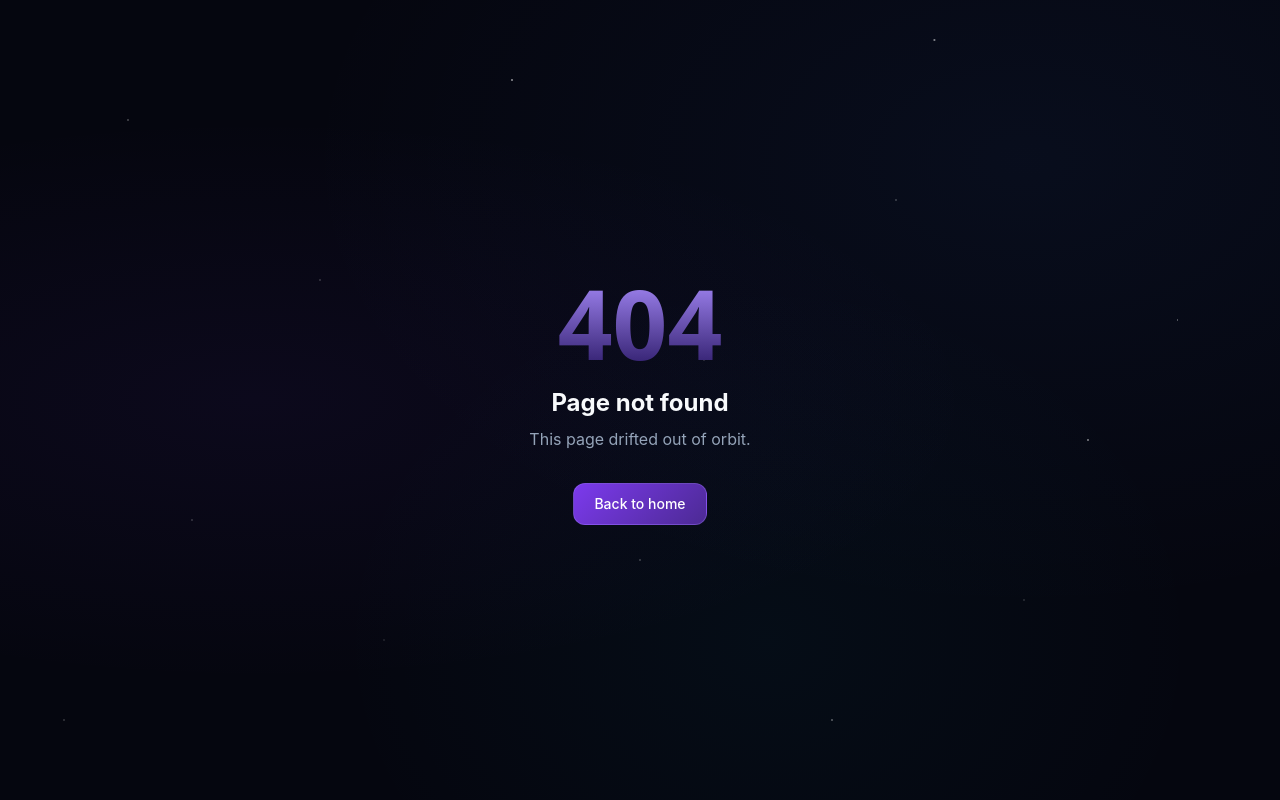
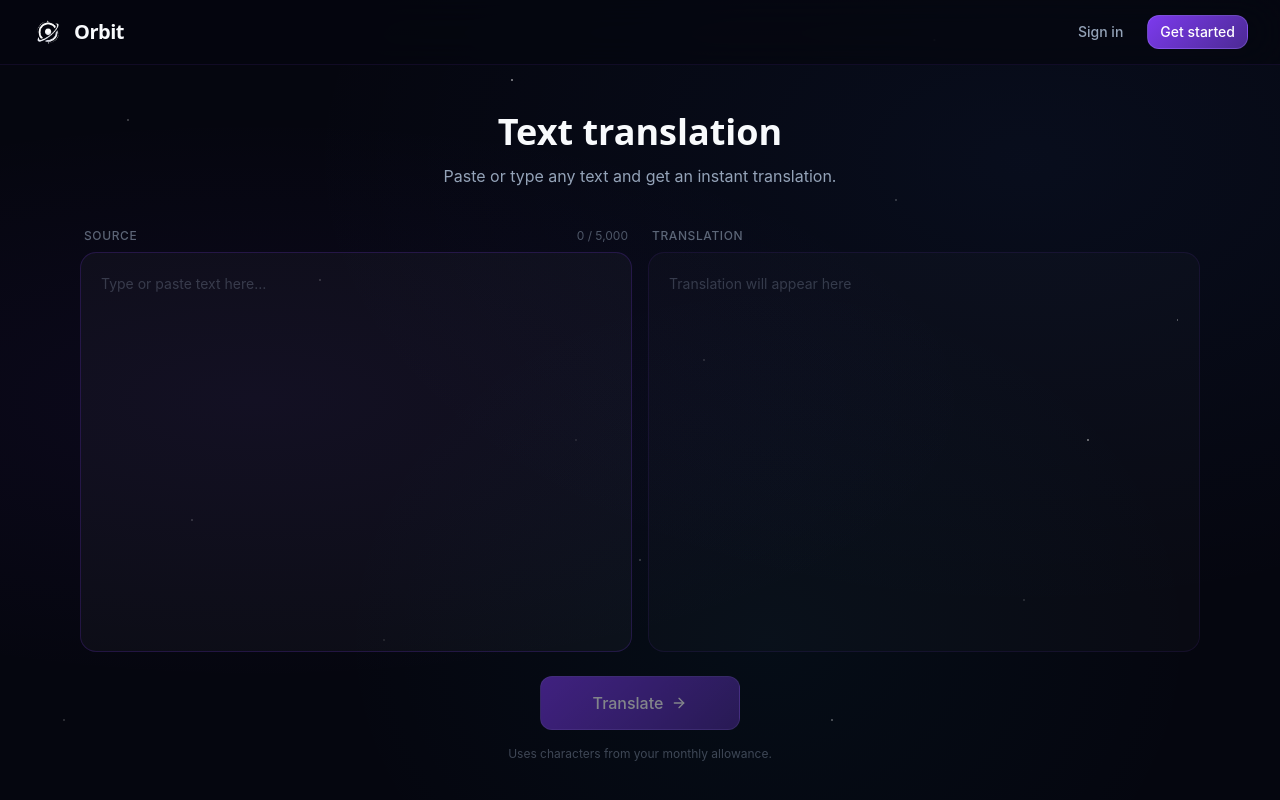
Before and after one commit to Enke69/Orbit, a Next.js app: page /text in a window 1280 px wide. Before the commit this address had no page. Shown: the top 800 px of the page. Built offline with nearby package versions, Linux system fonts and the light colour scheme; no server answers.

Commit message:
Remove Mongolian-specific UI text and add text-to-text translation page

```diff
--- a/src/app/(app)/history/page.tsx
+++ b/src/app/(app)/history/page.tsx
@@ -58,7 +58,7 @@ export default async function HistoryPage() {
                     </span>
                     {t.sourceLanguage && (
                       <span className="text-xs text-cosmos-dust">
-                        {t.sourceLanguage} → Mongolian
+                        {t.sourceLanguage} → Translated
                       </span>
                     )}
                     <span className="text-xs text-cosmos-dust">
--- a/src/app/(app)/page.tsx
+++ b/src/app/(app)/page.tsx
@@ -22,7 +22,7 @@ export default function HomePage() {
         <h1 className="font-display text-5xl sm:text-6xl lg:text-7xl font-bold text-cosmos-star mb-6 leading-tight max-w-4xl">
           Translate any document{" "}
           <span className="bg-gradient-to-r from-cosmos-purple-light via-cosmos-blue-light to-cosmos-cyan-glow bg-clip-text text-transparent glow-text">
-            into Mongolian
+            instantly
           </span>
         </h1>
 
--- /dev/null
+++ b/src/app/(app)/text/page.tsx
@@ -0,0 +1,172 @@
+"use client";
+
+import { useState, useRef } from "react";
+import { Button } from "@/components/ui/Button";
+import { ArrowRight, Copy, Check, X } from "lucide-react";
+import { toast } from "react-hot-toast";
+import { cn } from "@/lib/utils";
+
+const MAX_CHARS = 5000;
+
+export default function TextTranslatePage() {
+  const [input, setInput] = useState("");
+  const [output, setOutput] = useState("");
+  const [loading, setLoading] = useState(false);
+  const [copied, setCopied] = useState(false);
+  const abortRef = useRef<AbortController | null>(null);
+
+  async function handleTranslate() {
+    const text = input.trim();
+    if (!text) return;
+    if (text.length > MAX_CHARS) {
+      toast.error(`Text too long. Max ${MAX_CHARS.toLocaleString()} characters.`);
+      return;
+    }
+
+    abortRef.current?.abort();
+    abortRef.current = new AbortController();
+    setLoading(true);
+    setOutput("");
+
+    try {
+      const lines = text.split("\n");
+      const res = await fetch("/api/translate/text", {
+        method: "POST",
+        headers: { "Content-Type": "application/json" },
+        body: JSON.stringify({ lines, contextSummary: "" }),
+        signal: abortRef.current.signal,
+      });
+
+      if (!res.ok) {
+        const data = await res.json().catch(() => ({}));
+        if (res.status === 402) {
+          toast.error("Character limit reached. Please top up your credits.");
+        } else {
+          toast.error(data.error ?? "Translation failed");
+        }
+        return;
+      }
+
+      const data = await res.json();
+      const translated: (string | null)[] = data.translated ?? [];
+      // Merge back — keep original line if translation is null (e.g. numbers, URLs)
+      const result = lines.map((l, i) => translated[i] ?? l).join("\n");
+      setOutput(result);
+    } catch (err: unknown) {
+      if (err instanceof Error && err.name === "AbortError") return;
+      toast.error("Network error. Please try again.");
+    } finally {
+      setLoading(false);
+    }
+  }
+
+  function handleCopy() {
+    if (!output) return;
+    navigator.clipboard.writeText(output);
+    setCopied(true);
+    setTimeout(() => setCopied(false), 2000);
+  }
+
+  function handleClear() {
+    setInput("");
+    setOutput("");
+    abortRef.current?.abort();
+  }
+
+  const charCount = input.length;
+  const overLimit = charCount > MAX_CHARS;
+
+  return (
+    <div className="max-w-6xl mx-auto px-4 py-12">
+      {/* Header */}
+      <div className="text-center mb-10">
+        <h1 className="font-display text-4xl font-bold text-cosmos-star mb-3">
+          Text translation
+        </h1>
+        <p className="text-cosmos-dust">
+          Paste or type any text and get an instant translation.
+        </p>
+      </div>
+
+      {/* Editor */}
+      <div className="grid md:grid-cols-2 gap-4">
+        {/* Input */}
+        <div className="flex flex-col">
+          <div className="flex items-center justify-between mb-2 px-1">
+            <span className="text-xs font-medium text-cosmos-dust/60 uppercase tracking-wider">Source</span>
+            <div className="flex items-center gap-2">
+              <span className={cn("text-xs", overLimit ? "text-red-400" : "text-cosmos-dust/50")}>
+                {charCount.toLocaleString()} / {MAX_CHARS.toLocaleString()}
+              </span>
+              {input && (
+                <button onClick={handleClear} className="text-cosmos-dust/40 hover:text-cosmos-dust transition-colors">
+                  <X size={14} />
+                </button>
+              )}
+            </div>
+          </div>
+          <textarea
+            value={input}
+            onChange={(e) => setInput(e.target.value)}
+            placeholder="Type or paste text here…"
+            className={cn(
+              "flex-1 min-h-[400px] w-full rounded-2xl p-5 text-sm text-cosmos-star placeholder:text-cosmos-dust/30",
+              "bg-white/[0.03] border border-cosmos-purple-bright/20 focus:border-cosmos-purple-bright/50",
+              "outline-none resize-none transition-colors leading-relaxed",
+              overLimit && "border-red-500/50"
+            )}
+          />
+        </div>
+
+        {/* Output */}
+        <div className="flex flex-col">
+          <div className="flex items-center justify-between mb-2 px-1">
+            <span className="text-xs font-medium text-cosmos-dust/60 uppercase tracking-wider">Translation</span>
+            {output && (
+              <button
+                onClick={handleCopy}
+                className="flex items-center gap-1.5 text-xs text-cosmos-dust/60 hover:text-cosmos-star transition-colors"
+              >
+                {copied ? <Check size={13} className="text-emerald-400" /> : <Copy size={13} />}
+                {copied ? "Copied" : "Copy"}
+              </button>
+            )}
+          </div>
+          <div
+            className={cn(
+              "flex-1 min-h-[400px] rounded-2xl p-5 text-sm leading-relaxed",
+              "bg-white/[0.02] border border-cosmos-purple-bright/10",
+              output ? "text-cosmos-star" : "text-cosmos-dust/30",
+              loading && "animate-pulse"
+            )}
+          >
+            {loading ? (
+              <span className="text-cosmos-dust/40">Translating…</span>
+            ) : output ? (
+              <pre className="whitespace-pre-wrap font-sans">{output}</pre>
+            ) : (
+              <span>Translation will appear here</span>
+            )}
+          </div>
+        </div>
+      </div>
+
+      {/* Translate button */}
+      <div className="flex justify-center mt-6">
+        <Button
+          onClick={handleTranslate}
+          disabled={!input.trim() || overLimit}
+          loading={loading}
+          size="lg"
+          className="gap-2 min-w-[200px]"
+        >
+          Translate <ArrowRight size={16} />
+        </Button>
+      </div>
+
+      <p className="text-center text-xs text-cosmos-dust/40 mt-4">
+        Uses characters from your monthly allowance.
+      </p>
+    </div>
+  );
+}
--- a/src/app/(app)/translate/page.tsx
+++ b/src/app/(app)/translate/page.tsx
@@ -103,7 +103,7 @@ export default function TranslatePage() {
           Translate a document
         </h1>
         <p className="text-cosmos-dust">
-          Upload a PDF or Word file. We&apos;ll translate the text to Mongolian and send it back.
+          Upload a PDF or Word file and get it translated. Download the result instantly.
         </p>
       </div>
 
@@ -158,7 +158,7 @@ export default function TranslatePage() {
             size="lg"
             className="w-full gap-2"
           >
-            Translate to Mongolian <ArrowRight size={16} />
+            Translate <ArrowRight size={16} />
           </Button>
 
           <p className="text-center text-xs text-cosmos-dust/50">
@@ -191,12 +191,12 @@ export default function TranslatePage() {
           </div>
           <div>
             <p className="font-display font-semibold text-lg text-cosmos-star">Translation complete!</p>
-            <p className="text-sm text-cosmos-dust mt-1">Your document has been translated to Mongolian.</p>
+            <p className="text-sm text-cosmos-dust mt-1">Your document has been translated.</p>
           </div>
           {downloadUrl && (
             <a
               href={downloadUrl}
-              download={file ? file.name.replace(/\.[^.]+$/, "") + "_mongolian.pdf" : "translated.pdf"}
+              download={file ? file.name.replace(/\.[^.]+$/, "") + "_translated.pdf" : "translated.pdf"}
             >
               <Button size="lg" className="gap-2 w-full">
                 <Download size={16} /> Download translated document
--- a/src/app/layout.tsx
+++ b/src/app/layout.tsx
@@ -5,12 +5,12 @@ import { SessionProvider } from "next-auth/react";
 
 export const metadata: Metadata = {
   icons: { icon: "/images/orbit-logo.png" },
-  title: "Orbit — AI Document Translation to Mongolian",
-  description: "Upload any PDF or Word document and get a professional Mongolian translation in minutes. Powered by GPT-5.4 mini.",
-  keywords: ["Mongolian translation", "AI translation", "document translation", "PDF translation", "орчуулга"],
+  title: "Orbit — AI Document Translation",
+  description: "Upload any PDF or Word document and get a professional translation in minutes. Powered by AI.",
+  keywords: ["AI translation", "document translation", "PDF translation", "орчуулга"],
   openGraph: {
     title: "Orbit — AI Document Translation",
-    description: "Professional AI-powered document translation to Mongolian",
+    description: "Professional AI-powered document translation",
     siteName: "Orbit",
   },
 };
--- a/src/components/layout/Navbar.tsx
+++ b/src/components/layout/Navbar.tsx
@@ -6,7 +6,7 @@ import { useSession, signOut } from "next-auth/react";
 import { useState } from "react";
 import { Button } from "@/components/ui/Button";
 import { cn } from "@/lib/utils";
-import { Layers, History, LogOut, User, ChevronDown, Zap } from "lucide-react";
+import { Layers, History, LogOut, User, ChevronDown, Zap, Type } from "lucide-react";
 
 export function Navbar() {
   const { data: session } = useSession();
@@ -34,7 +34,8 @@ export function Navbar() {
           {/* Nav links */}
           {session && (
             <div className="hidden md:flex items-center gap-1">
-              <NavLink href="/translate" icon={<Layers size={15} />}>Translate</NavLink>
+              <NavLink href="/translate" icon={<Layers size={15} />}>Documents</NavLink>
+              <NavLink href="/text" icon={<Type size={15} />}>Text</NavLink>
               <NavLink href="/history" icon={<History size={15} />}>History</NavLink>
             </div>
           )}
--- a/src/components/sections/PdfTranslatorClient.tsx
+++ b/src/components/sections/PdfTranslatorClient.tsx
@@ -733,7 +733,7 @@ export function PdfTranslatorClient({ file, onComplete, onError }: Props) {
 
       {/* Download */}
       {isDone && downloadUrl && (
-        <a href={downloadUrl} download={file.name.replace(/\.pdf$/i, "") + "_mongolian.pdf"}>
+        <a href={downloadUrl} download={file.name.replace(/\.pdf$/i, "") + "_translated.pdf"}>
           <Button size="lg" className="gap-2 w-full">
             <Download size={16} /> Download translated PDF
           </Button>
```
